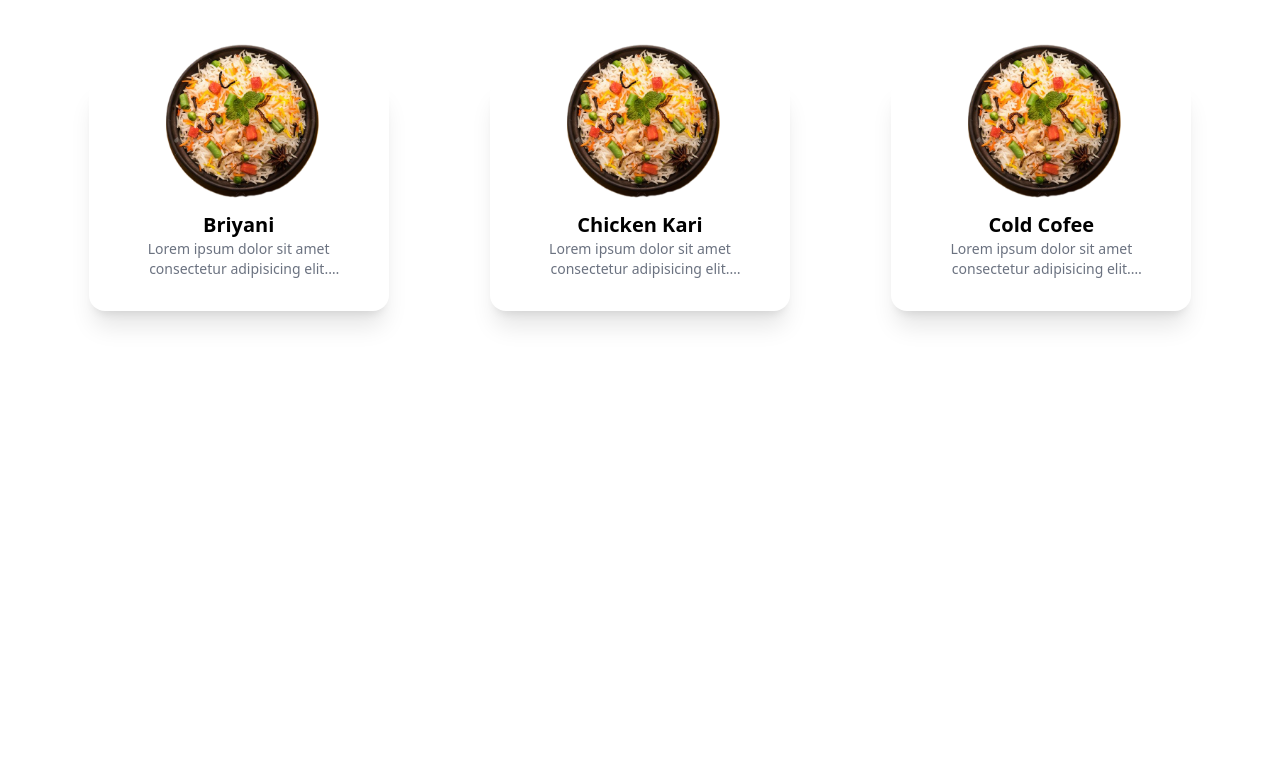
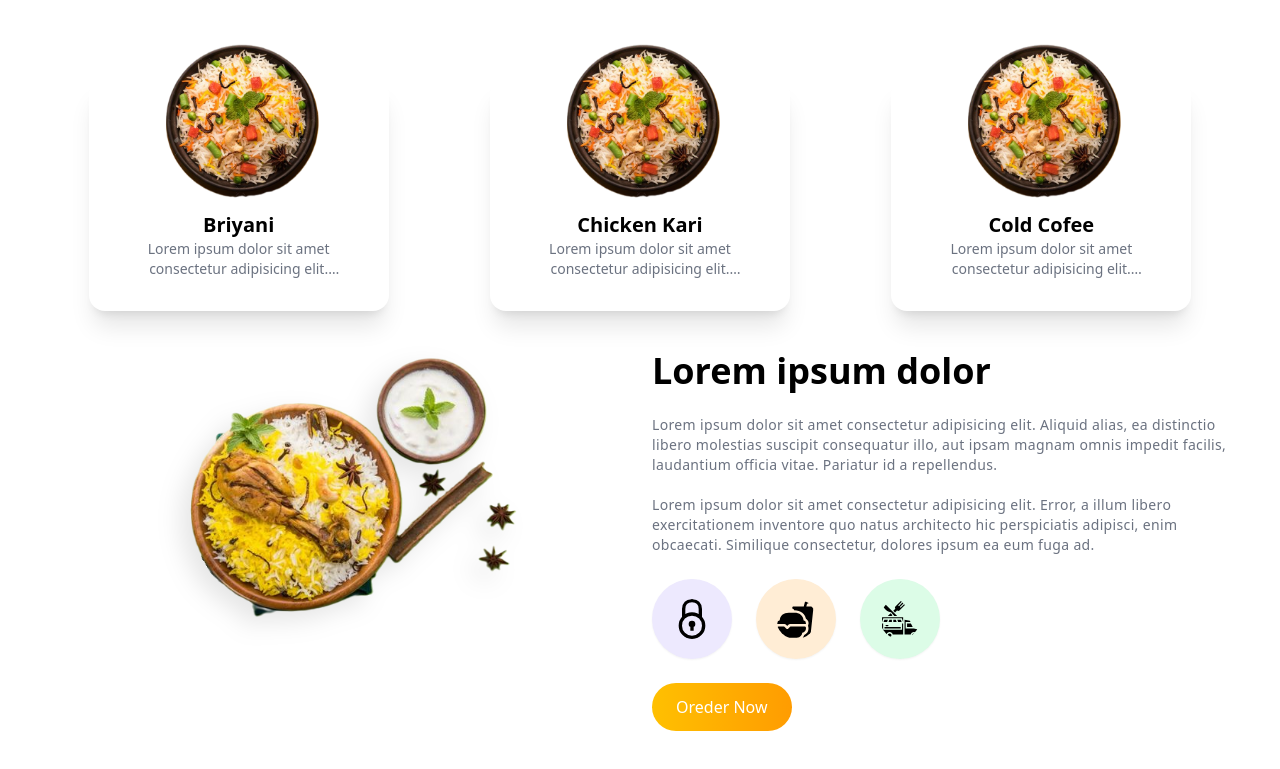
Before and after one commit to Arnab0089/Food_blog, a React (Vite) app: page / in a window 1280 px wide. Shown: the part 817-1586 px from the top of the page. Before the commit the page ends 1168 px from the top, so only its background shows below. Built offline with nearby package versions, Linux system fonts and the light colour scheme.

Commit message:
banner section Done

```diff
--- a/src/App.jsx
+++ b/src/App.jsx
@@ -2,13 +2,15 @@ import React from 'react'
 import Navbar from './Components/Navbar'
 import Hero from './Components/Hero/Hero'
 import Service from './Components/Service/Service'
+import Banner from './Components/Banner/Banner'
 
 export default function App() {
   return (
-    <div className='bg-white dark:bg-gray-800'>
+    <div className='bg-white dark:bg-gray-700'>
       <Navbar/>
       <Hero/>
       <Service/>
+      <Banner/>
     </div>
   )
 }
--- /dev/null
+++ b/src/Components/Banner/Banner.jsx
@@ -0,0 +1,54 @@
+import React from 'react'
+import food3 from '../../assets/biryani5.png'
+import {GrSecure} from 'react-icons/gr'
+import {IoFastFood} from 'react-icons/io5'
+import {GiFoodTruck} from 'react-icons/gi'
+
+export default function Banner() {
+  return (
+    <div>
+        <div className='min-h-[550px]'>
+            <div>
+                <div
+                    data-aos="slide-up"
+                    data-aos-duration="300"
+                    className='container'
+                >
+                    <div className='grid grid-cols-1 sm:grid-cols-2 gap-6'>
+                        {/* Image Section */}
+                        <div>
+                            <img src={food3} alt=""
+                            className='max-w-[430px] w-full mx-auto drop-shadow-[-10px_10px_12px_rgba(0,0,0,0.1)]' />
+                        </div>
+                        {/* Text Content Section */}
+                        <div className='flex flex-col justify-center gap-6 sm:pt-0'>
+                            <h1 className='text-3xl sm:text-4xl font-bold'>
+                                Lorem ipsum dolor
+                            </h1>
+                            <p className='text-sm text-gray-500 tracking-wide leading-5'>
+                                Lorem ipsum dolor sit amet consectetur adipisicing elit. Aliquid alias, ea distinctio libero molestias suscipit consequatur illo, aut ipsam magnam omnis impedit facilis, laudantium officia vitae. Pariatur id a repellendus.
+                                <br />
+                                <br />
+                                Lorem ipsum dolor sit amet consectetur adipisicing elit. Error, a illum libero exercitationem inventore quo natus architecto hic perspiciatis adipisci, enim obcaecati. Similique consectetur, dolores ipsum ea eum fuga ad.
+                            </p>
+                            <div className='flex gap-6'>
+                                <GrSecure className="text-4xl h-20 w-20 shadow-sm p-5 rounded-full bg-violet-100 dark:bg-violet-400"/>
+                                <IoFastFood className="text-4xl h-20 w-20 shadow-sm p-5 rounded-full bg-orange-100 dark:bg-orange-400"/>
+                                <GiFoodTruck className="text-4xl h-20 w-20 shadow-sm p-5 rounded-full bg-green-100 dark:bg-green-400"/>
+                            </div>
+                            <div>
+                                <button className='bg-gradient-to-r from-primary to-secondary text-white px-6 py-3 rounded-full hover:scale-105 duration-200'>
+                                    Oreder Now
+                                </button>
+                            </div>
+                        </div>
+
+                    </div>
+
+                </div>
+            </div>
+        </div>
+
+    </div>
+  )
+}
--- a/src/Components/Service/Service.jsx
+++ b/src/Components/Service/Service.jsx
@@ -50,8 +50,8 @@ export default function Service() {
                                 />
                             </div>
                             <div className='p-4 text-center'>
-                                <h1 className='text-xl font-bold'>{name}</h1>
-                                <p className='text-gray-500 group-hover:text-white duration-300 text-sm line-clamp-2'>{description}</p>
+                                <h1 className='text-xl font-bold dark:text-white'>{name}</h1>
+                                <p className='text-gray-500  group-hover:text-white duration-300 text-sm line-clamp-2'>{description}</p>
                             </div>
                         </div>
 
```
